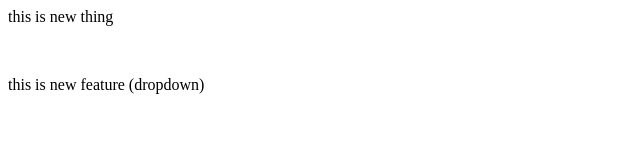
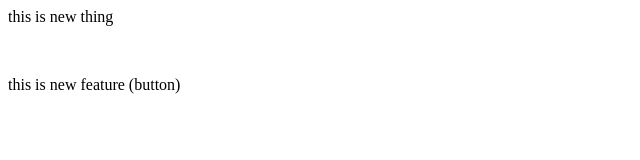
Before and after one commit to MadhuKorada23/localRepo, a plain HTML site: page index.html in a window 1280 px wide. Shown: the full height of the page, 0-640 px from the left. Drawn offline with Linux system fonts and the light colour scheme.

Commit message:
add button

```diff
--- a/index.html
+++ b/index.html
@@ -1,2 +1,2 @@
 <p>this is new thing</p><br>
-<p>this is new feature (dropdown)</p>
+<p>this is new feature (button)</p>
```
